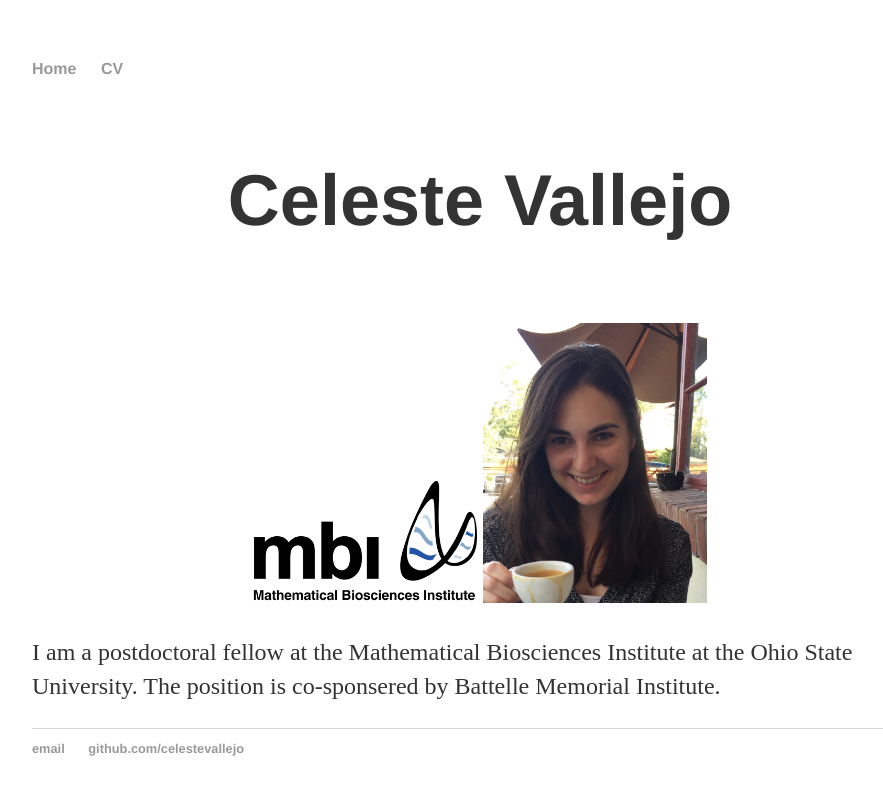
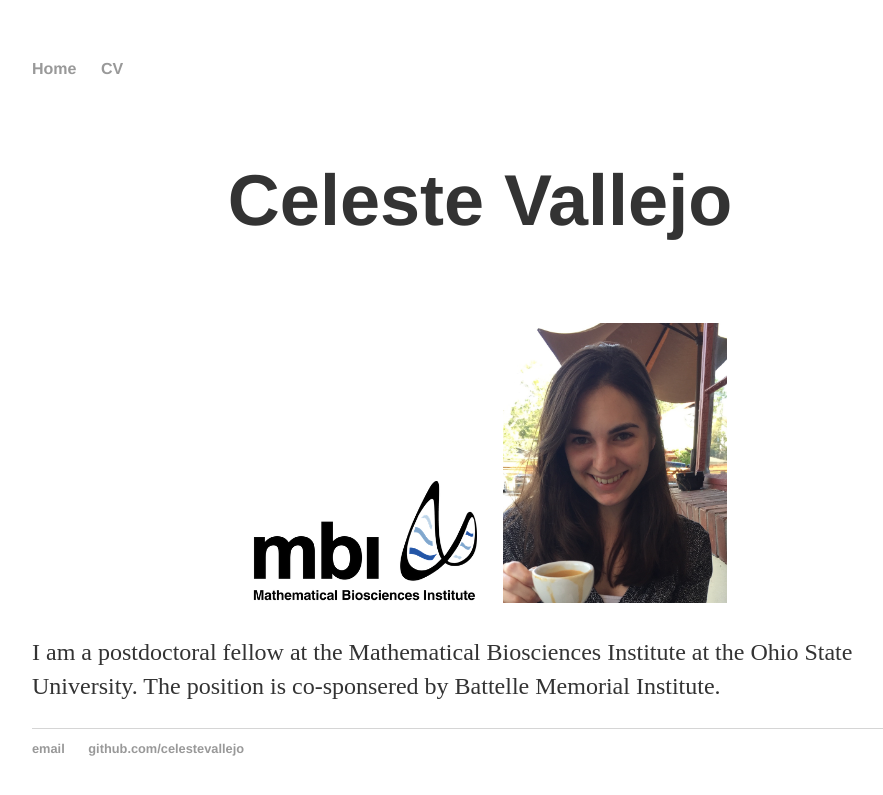
Before and after one commit to celestevallejo/celestevallejo.github.io, a Jekyll site: the page built from index.html, in a window 1280 px wide. Shown: the top 795 px of the page, without its empty margins (160-1043 px from the left). Built offline with Jekyll 4.4.1, drawn with Linux system fonts in a browser that asks for light colours.

Commit message:
putting space between grpahics

```diff
--- a/index.html
+++ b/index.html
@@ -4,7 +4,7 @@
 ---
 <div class="blurb">
 <h1><p style="text-align:center">Celeste Vallejo</p></h1>
-<p style="text-align:center;"><img src="images/Mathematical_Biosciences_Institute_Logo.png" alt="MBI logo not shown" class="inline" width="25%" height="25%"/>
+<p style="text-align:center;"><img src="images/Mathematical_Biosciences_Institute_Logo.png" alt="MBI logo not shown" class="inline" width="25%" height="25%" hspace="20"/>
 <img src="images/cvallejo.jpg" alt="Celeste Vallejo image not shown" class="inline" width="25%" height="25%"/></p>
 <p>I am a postdoctoral fellow at the Mathematical Biosciences Institute at the Ohio State University. The position is co-sponsered by Battelle Memorial Institute.</p>
 </div><!-- /.blurb -->
```
